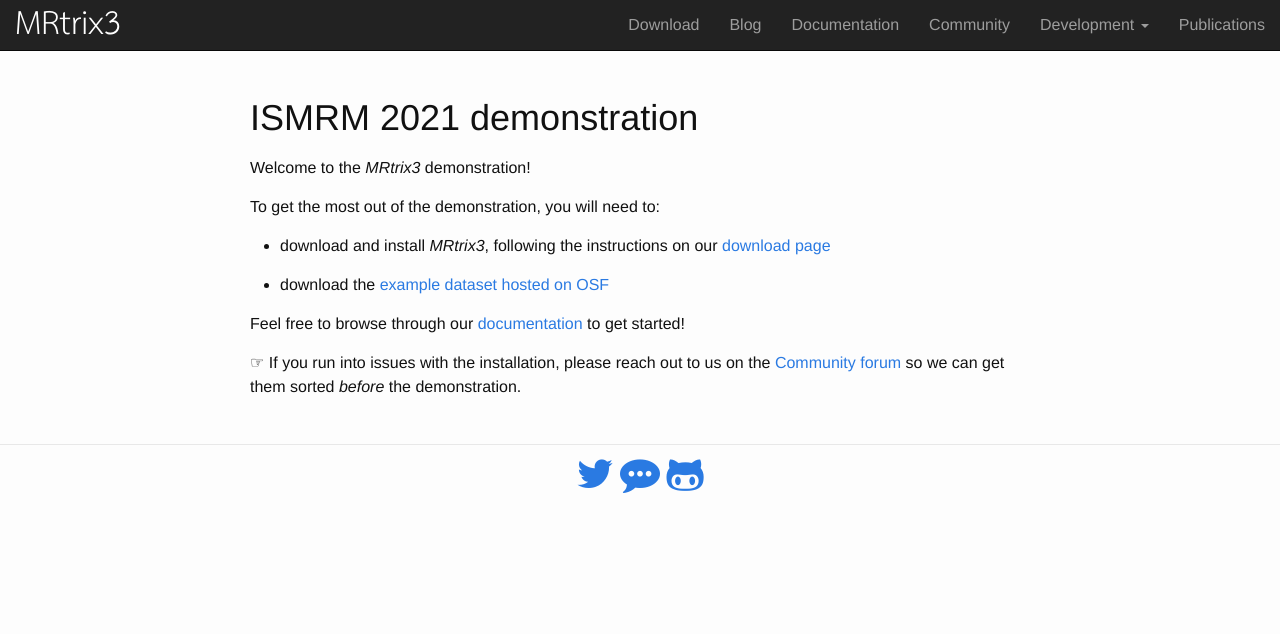
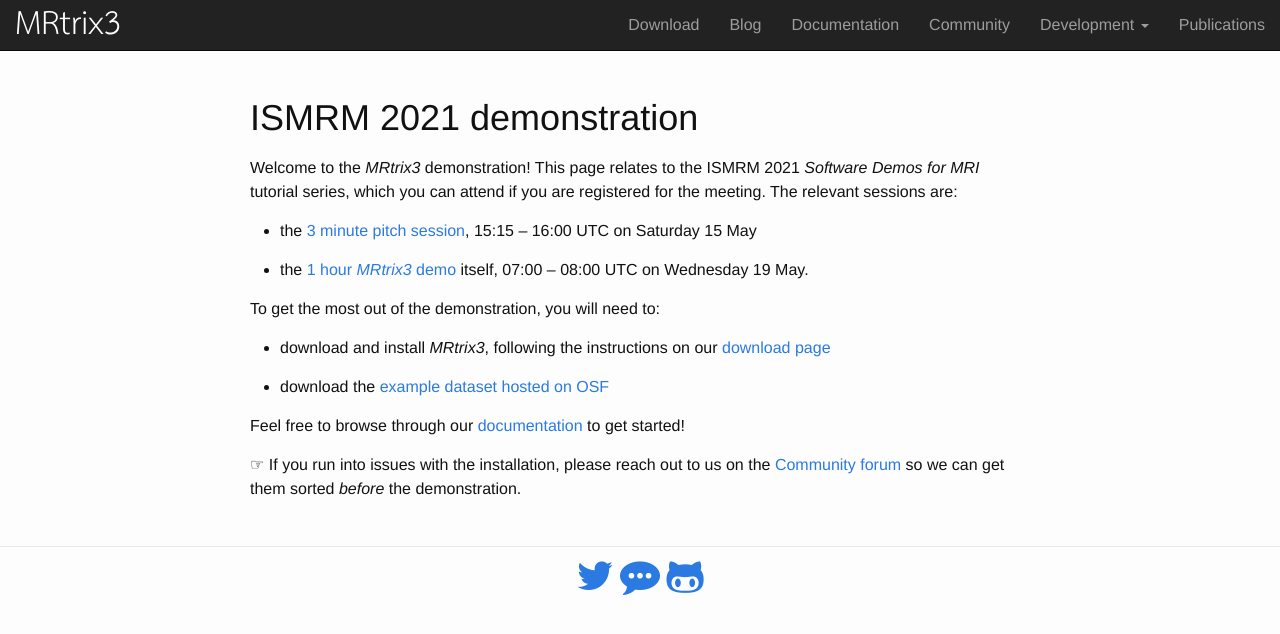
Before and after one commit to MRtrix3/MRtrix3.github.io, a Jekyll site: the page built from ismrm_demo_2021.md, in a window 1280 px wide. Shown: the top 634 px of the page. Built offline with Jekyll 4.4.1, drawn with Linux system fonts in a browser that asks for light colours; nearby versions of some CDN libraries; our own code applies the rules of GitHub Pages for plain Markdown files.

Commit message:
add session dates & times to the ISMRM demo page

```diff
--- a/ismrm_demo_2021.md
+++ b/ismrm_demo_2021.md
@@ -4,7 +4,11 @@
 
 # ISMRM 2021 demonstration
 
-Welcome to the *MRtrix3* demonstration!
+Welcome to the *MRtrix3* demonstration! This page relates to the ISMRM 2021 *Software Demos for MRI* tutorial series, which you can attend if you are registered for the meeting.  The relevant sessions are:
+
+- the [3 minute pitch session](https://www.ismrm.org/21/program-files/T-32.htm), 15:15 -- 16:00 UTC on Saturday 15 May
+
+- the [1 hour *MRtrix3* demo](https://www.ismrm.org/21/program-files/T-24.htm) itself, 07:00 -- 08:00 UTC on Wednesday 19 May.
 
 To get the most out of the demonstration, you will need to:
 
```
